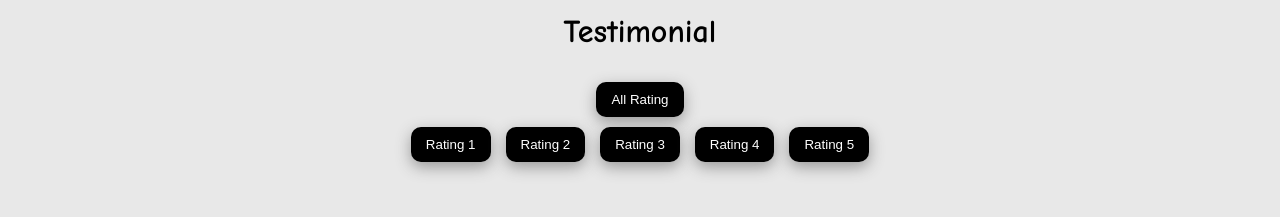
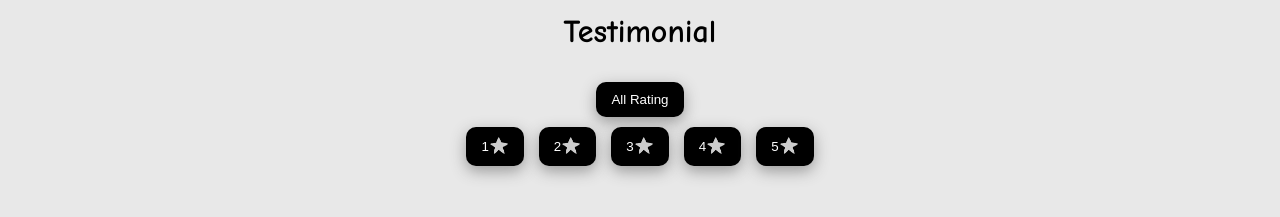
Before and after one commit to syahril20/day9, a plain HTML site: page testimonial.html in a window 1280 px wide. Shown: the part 61-278 px from the top of the page. Drawn offline with nearby package versions, Linux system fonts and the light colour scheme; no server answers.

Commit message:
Add new assets

```diff
--- a/css/index.scss
+++ b/css/index.scss
@@ -298,9 +298,16 @@ body {
         padding: 10px 15px;
         border-radius: 10px;
         cursor: pointer;
+        display: flex;
+        align-items: center;
         transition: 0.5s;
         border: none;
         box-shadow: 0 5px 15px rgb(153, 153, 153);
+    }
+    .star{
+        width: 20px;
+        position: relative;
+        bottom: 1px;
     }
     .rate-button:hover{
         background-color: #5c8fff;
@@ -357,6 +364,11 @@ body {
             .rating{
                 display: flex;
                 justify-content: end;
+            }
+            .star{
+                width: 20px;
+                position: relative;
+                bottom: 1px;
             }
         }
     }
--- a/js/testimonialRate.js
+++ b/js/testimonialRate.js
@@ -70,7 +70,7 @@ async function renderData() {
             <p class="author">- ${data.author}</p>
         </div>
         <div>
-            <p class="rating">${data.rating} </p>
+            <p class="rating">${data.rating}<img src="./assets/black-star.png" class="star"></p>
         </div>
     </div>
 </div>
--- a/testimonial.html
+++ b/testimonial.html
@@ -51,11 +51,11 @@
                 <button onclick="renderData()" class="rate-button">All Rating</button>
             </div>
             <div class="rating-area">
-                <button onclick="filterRating(1)" class="rate-button">Rating 1</button>
-                <button onclick="filterRating(2)" class="rate-button">Rating 2</button>
-                <button onclick="filterRating(3)" class="rate-button">Rating 3</button>
-                <button onclick="filterRating(4)" class="rate-button">Rating 4</button>
-                <button onclick="filterRating(5)" class="rate-button">Rating 5</button>
+                <button onclick="filterRating(1)" class="rate-button">1<img src="./assets/star.png" class="star"></button>
+                <button onclick="filterRating(2)" class="rate-button">2<img src="./assets/star.png" class="star"></button>
+                <button onclick="filterRating(3)" class="rate-button">3<img src="./assets/star.png" class="star"></button>
+                <button onclick="filterRating(4)" class="rate-button">4<img src="./assets/star.png" class="star"></button>
+                <button onclick="filterRating(5)" class="rate-button">5<img src="./assets/star.png" class="star"></button>
             </div>
         </div>
         <div class="testBody" id="testBody">
```
Also changed, not shown: assets/black-star.png (added), assets/star.png (added), css/index.css, 1 other file.
